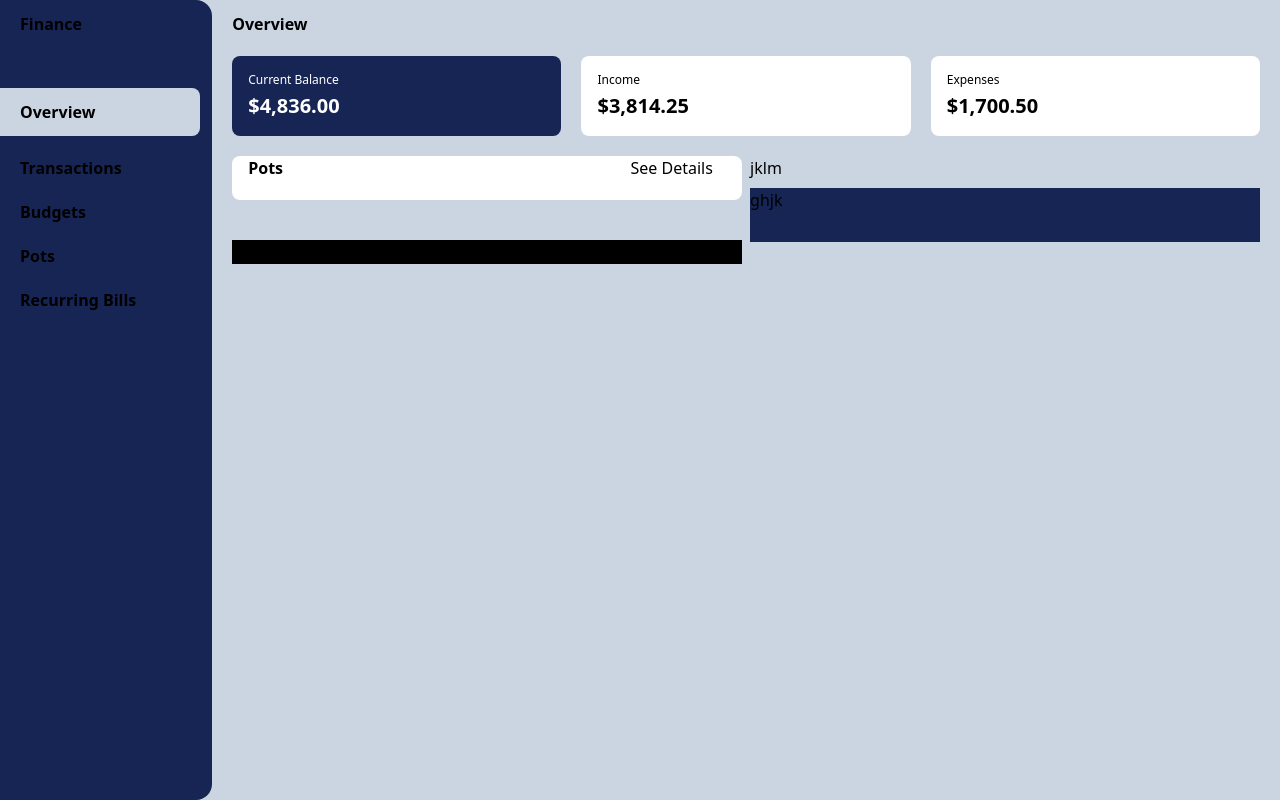
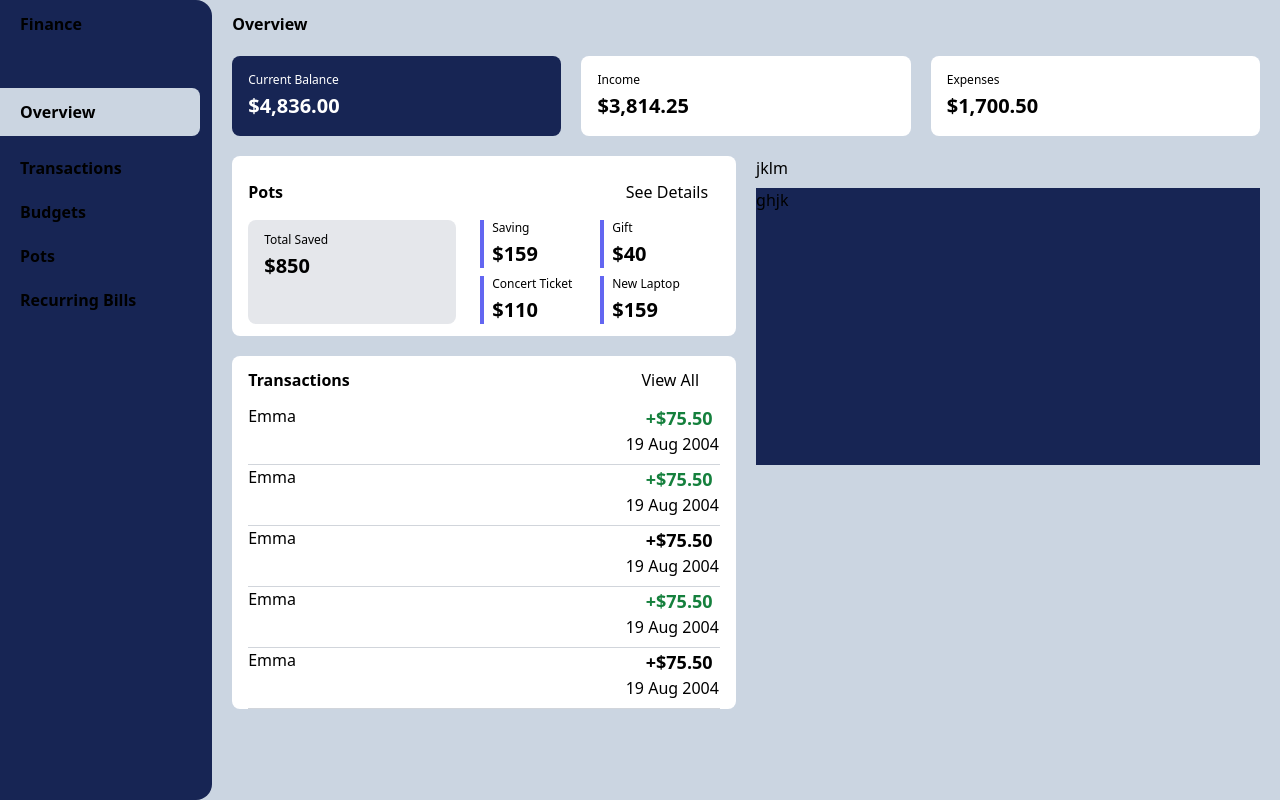
Before and after one commit to nassiba1/Personal-finance-app, a plain HTML site: page index.html in a window 1280 px wide. Drawn offline with nearby package versions, Linux system fonts and the light colour scheme.

Commit message:
add Pots and Transactions

```diff
--- a/index.html
+++ b/index.html
@@ -45,31 +45,121 @@
           </div>
         </div>
         <!--  -->
-        <div class="flex gap-2">
-          <div class="flex flex-col gap-10 w-1/2 ">
+        <div class="flex gap-5">
+          <div class="flex flex-col gap-5 w-1/2 ">
             <!-- Pots -->
-            <div class="h-1/2 bg-white rounded-lg">
-              <div class="flex flex-col gap-5">
+            <div class=" bg-white rounded-lg">
+              <div class="flex flex-col gap-4 py-3 px-4">
                 <!-- head -->
-              <div class="flex px-4">
+                <div class="flex pt-3">
                   <span class="font-bold w-4/5">
                     Pots
                   </span>
                   <span class="">See Details</span>
                 </div>
                 <!-- foot -->
-              <div>
-
+                <div class="flex gap-6">
+                  <div class="flex ">
+                    <div class="pt-3 pl-4 rounded-lg flex flex-col gap-1 bg-gray-200 w-52 ">
+                      <p class="text-xs">Total Saved</p>
+                      <span class="text-xl font-bold">$850 </span>
                     </div>
                   </div>
-              <!-- <div class="py-4 pl-4 rounded-lg flex flex-col gap-1 bg-white w-full">
-                <p class="text-xs">Total Saved</p>
-                <span class="text-xl font-bold">$850 </span>
+                  <div class="grid grid-cols-2 grid-rows-2 gap-2">
+                    <div class="w-28 ">
+                      <div class="flex flex-col gap-1 border-l-4 border-indigo-500 ">
+                        <p class="text-xs pl-2">Saving</p>
+                        <span class="text-xl font-bold pl-2">$159 </span>
+                      </div>
+                    </div>
+                    <div class="">
+                      <div class="flex flex-col gap-1 border-l-4 border-indigo-500">
+                        <p class="text-xs pl-2">Gift</p>
+                        <span class="text-xl font-bold pl-2">$40 </span>
+                      </div>
+                    </div>
+                    <div class="div">
+                      <div class="flex flex-col gap-1 border-l-4 border-indigo-500">
+                        <p class="text-xs pl-2">Concert Ticket</p>
+                        <span class="text-xl font-bold pl-2">$110 </span>
+                      </div>
+                    </div>
+                    <div class="div">
+                      <div class="flex flex-col gap-1 border-l-4 border-indigo-500">
+                        <p class="text-xs pl-2">New Laptop</p>
+                        <span class="text-xl font-bold pl-2">$159 </span>
+                      </div>
+                    </div>
+                  </div>
+                </div>
+              </div>
+            </div>
+
+            <!-- Transactions -->
+            <div class="flex flex-col gap-3 bg-white rounded-lg px-4">
+              <div class="flex pt-3">
+                <span class="font-bold w-5/6">
+                  Transactions
+                </span>
+                <span>View All</span>
+              </div>
+              <!--  -->
+              <div class=" overflow-scroll">
+                <div class="flex border-b border-gray-300 pb-2">
+                  <!-- <div class="flex"> -->
+                  <div class="w-4/5">Emma</div>
+                  <div class="flex flex-col ">
+                    <div class="pl-5 font-bold text-lg text-green-700">+$75.50</div>
+                    <div>19 Aug 2004</div>
+                  </div>
+                </div>
+                <!--  -->
+                <div class="flex border-b border-gray-300 pb-2">
+                  <!-- <div class="flex"> -->
+                  <div class="w-4/5">Emma</div>
+                  <div class="flex flex-col ">
+                    <div class="pl-5 font-bold text-lg text-green-700">+$75.50</div>
+                    <div>19 Aug 2004</div>
+                  </div>
+                </div>
+                <!--  -->
+                <div class="flex border-b border-gray-300 pb-2">
+                  <!-- <div class="flex"> -->
+                  <div class="w-4/5">Emma</div>
+                  <div class="flex flex-col ">
+                    <div class="pl-5 font-bold text-lg ">+$75.50</div>
+                    <div>19 Aug 2004</div>
+                  </div>
+                </div>
+                <!--  -->
+                <div class="flex border-b border-gray-300 pb-2">
+                  <div class="w-4/5">Emma</div>
+                  <div class="flex flex-col ">
+                    <div class="pl-5 font-bold text-lg text-green-700">+$75.50</div>
+                    <div>19 Aug 2004</div>
+                  </div>
+                </div>
+                <!--  -->
+                <div class="flex border-b border-gray-300 pb-2">
+                  <div class="w-4/5">Emma</div>
+                  <div class="flex flex-col ">
+                    <div class="pl-5 font-bold text-lg">+$75.50</div>
+                    <div>19 Aug 2004</div>
+                  </div>
+                </div>
+                <!--  -->
+                <!-- <div class="flex border-b border-gray-300 pb-2">
+                  <div class="w-4/5">Emma</div>
+                  <div class="flex flex-col ">
+                    <div class="pl-5 font-bold text-lg text-green-700">+$75.50</div>
+                    <div>19 Aug 2004</div>
+                  </div>
                 </div> -->
+                <!--  -->
               </div>
-            <!-- Transactions -->
-            <div class="bg-black">ghjk</div>
             </div>
+          </div>
+          <!--  -->
           <div class="flex flex-col gap-2 w-1/2">
             <!-- Budgets -->
             <div class="">jklm</div>
@@ -80,5 +170,7 @@
       </div>
     </div>
   </div>
+  <!-- </div>
+  </div> -->
 
 </html>
```
Lines whose indentation alone changed are shown as unchanged.
